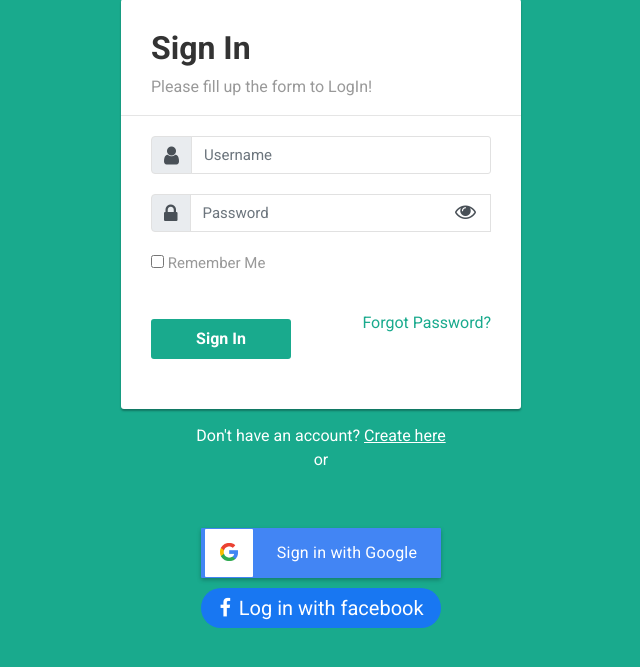
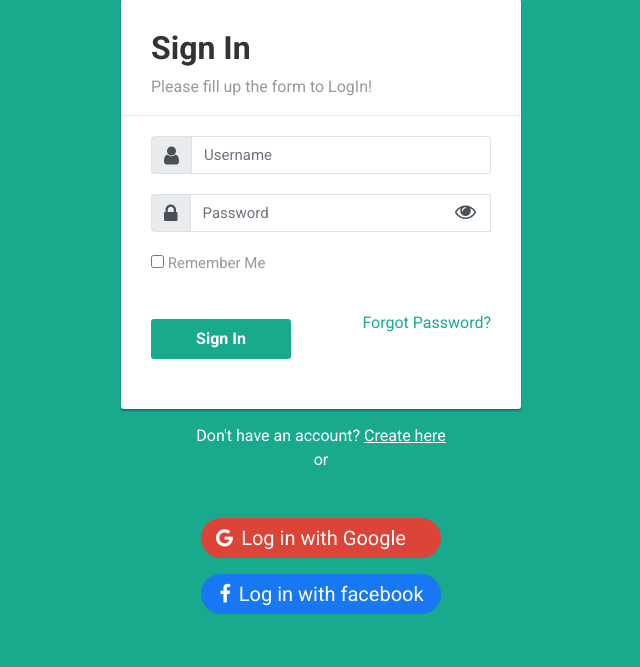
Before and after one commit to sruti2024/PRO_Act, a Django app: page /login/ in a window 1280 px wide. Shown: the part 31-698 px from the top of the page, without its empty margins (319-959 px from the left). Run offline with Django 3.2, Linux system fonts and the light colour scheme; some libraries are stand-ins or nearby versions.

Commit message:
re-designed login in with google button

```diff
--- a/templates/login.html
+++ b/templates/login.html
@@ -199,6 +199,20 @@ body {
     padding-left:1px;
     padding-right: 8px;
   }
+    .gg{
+    width:240px;
+    height:40px;
+    border:0px;
+    border-radius: 50px;
+    background-color: #DB4437;
+    font-family: 'Roboto', sans-serif;
+    font-size:20px;
+    color:white;
+  }
+  .gg i{
+    margin-left: -20px;
+    padding-right:8px;
+  }
 </style>
 </head>
 <body>
@@ -293,20 +307,13 @@ body {
 </div>
 <center>
   <!-- Google -->
-<div onclick="location.href = '{% provider_login_url 'google' %}';" class='g-sign-in-button'>
-	<div class=content-wrapper>
-		<div class='logo-wrapper'>
-			<img src='{% static "images/google.png" %}'>
-		</div>
-		<span class='text-container'>
-			<span>Sign in with Google</span>
-		</span>
-	</div>
-</div> <br>
+<p><button class="gg" onclick="location.href = '{% provider_login_url 'google' %}';">
+    <i class="fa fa-google fa-align-left" aria-hidden="true"></i>Log in with Google
+  </button></p>
 <!-- facebook -->
 <button class="fb" onclick="location.href='{% provider_login_url "facebook" method="oauth2" %}';">
   <i class="fa fa-facebook "></i>Log in with facebook
-</button> <br><br>
+</button> <br>
 </center>
 {% endif %}
 <script>
```
Also changed, not shown: templates/signup.html (+18 -12 lines).
